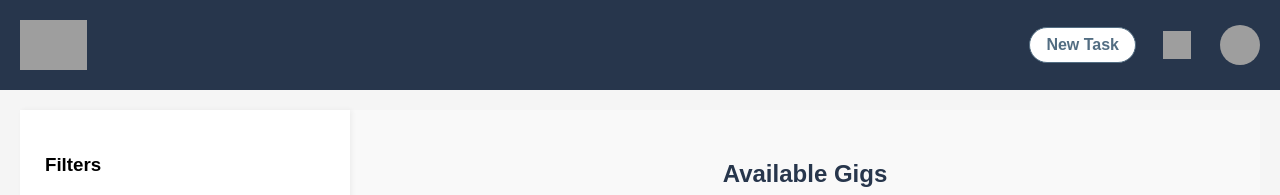
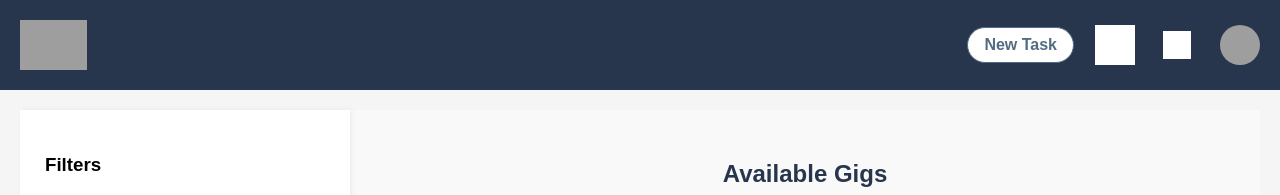
Before and after one commit to tomasssousa/Taskly, a PHP site: page /pages/gigs.php in a window 1280 px wide. Shown: the top 195 px of the page. Run offline with PHP 8.4, Linux system fonts and the light colour scheme; data comes from the database, SQL or seed files in the repository; grey boxes are pictures that could not be loaded.

Commit message:
edited header

```diff
--- a/components/header.php
+++ b/components/header.php
@@ -28,11 +28,17 @@ if (isset($_SESSION['username'])) {
     <div class="header-right">
         <?php if (isset($_SESSION['username'])): ?>
             <a href="new_task.php" class="new-task-button">New Task</a>
+            <a href="messages.php" class="messages-button">
+                <img src="../docs/message.png" alt="Messages" class="message-icon">
+            </a>
             <a href="favorites.php" class="favorites-button">
                 <img src="../docs/star.png" alt="Favorites" class="star-icon">
             </a>
         <?php else: ?>
             <a href="login.php?redirect=new_task" class="new-task-button">New Task</a>
+            <a href="login.php?redirect=messages" class="messages-button">
+                <img src="../docs/message.png" alt="Messages" class="message-icon">
+            </a>
             <a href="login.php?redirect=favorites" class="favorites-button">
                 <img src="../docs/star.png" alt="Favorites" class="star-icon">
             </a>
--- a/pages/style.css
+++ b/pages/style.css
@@ -134,7 +134,8 @@ main {
     margin: 0 1px;
     border-radius: 50%;
     transition: background-color 0.2s ease;
-    padding-right: 2px; /* Add slight padding to move star right */
+    padding-right: 2px;
+
 }
 
 .favorites-button:hover {
@@ -142,9 +143,10 @@ main {
 }
 
 .star-icon {
-    width: 28px; /* Slightly smaller for better proportions */
+    width: 28px;
     height: 28px;
     transition: color 0.2s ease;
+    filter: brightness(0) invert(1);
 }
 
 .menu-icon {
@@ -156,3 +158,24 @@ main {
 .user-menu a:hover .menu-icon {
     opacity: 1;
 }
+
+.messages-button {
+    display: flex;
+    align-items: center;
+    justify-content: center;
+    width: 40px;
+    height: 40px;
+    margin: 0 1px;
+    border-radius: 50%;
+    transition: background-color 0.2s ease;
+}
+
+.messages-button:hover {
+    background-color: rgba(255, 255, 255, 0.1);
+}
+
+.message-icon {
+    width: 40px;
+    height: 40px;
+    filter: brightness(0) invert(1);
+}
```
Also changed, not shown: 1 other file.
